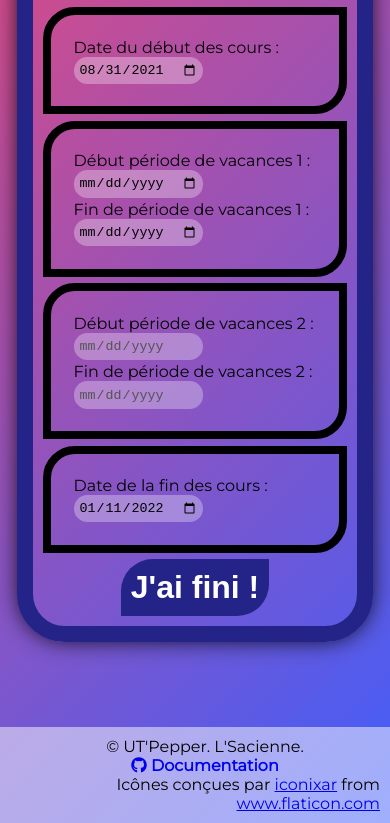
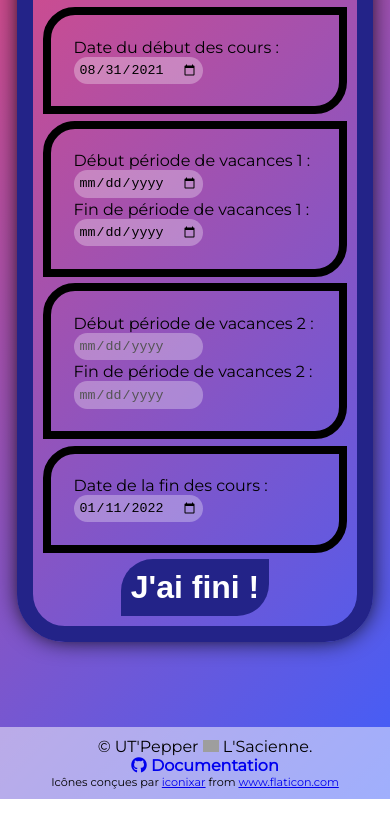
Before and after one commit to Zer67/calendar-maker-host, a website: page index.html in a window 390 px wide. Shown: the part 385-1208 px from the top of the page. After the commit the page ends 1184 px from the top, so only its background shows below. Drawn offline with Linux system fonts and the light colour scheme; grey boxes are pictures that could not be loaded.

Commit message:
ajout logo pepper
Le logo des peppers est désormais sur ce site

```diff
--- a/index.html
+++ b/index.html
@@ -78,7 +78,8 @@
 
 <footer>
     <div class="utpepper">
-        &copy UT'Pepper. L'Sacienne.
+
+        &copy UT'Pepper <img src="icon/pepper.gif" alt="logo Ut'Pepper"> L'Sacienne.
     </div>
     <div class="documentation">
         <a href="https://github.com/Zer67/Calendar-maker--.ics-">
--- a/style.css
+++ b/style.css
@@ -160,8 +160,12 @@ footer {
     font-weight: bold;
 }
 
+.utpepper img {
+    width: 1em;
+}
 
 .artist {
+    font-size: .7em;
     text-align: right;
     padding-right: 20px;
 }
@@ -186,4 +190,8 @@ footer {
         font-size: 1em;
         padding: 10px;
     }
+
+    .artist {
+        text-align: center;
+    }
 }
```
Also changed, not shown: 1 other file.
